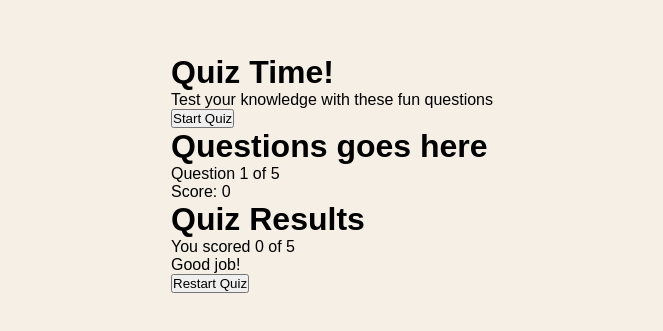
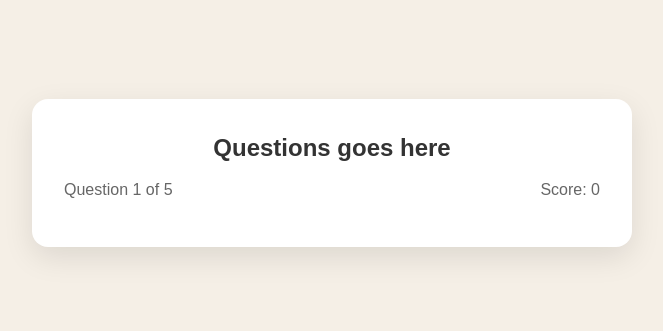
Before and after one commit to AbdulSalaamazimi/Quiz-Game, a plain HTML site: page index.html in a window 1280 px wide. Shown: the part 227-558 px from the top of the page, without its empty margins (308-971 px from the left). Drawn offline with Linux system fonts and the light colour scheme.

Commit message:
CSS Update
Styling start page and some of questions page

```diff
--- a/index.html
+++ b/index.html
@@ -8,16 +8,16 @@
 </head>
 <body>
     <div class="container">
-        <div class="screen active" id="start-screen">
+        <div class="screen " id="start-screen">
             <h1>Quiz Time!</h1>
             <p>Test your knowledge with these fun questions</p>
             <button id="start-btn">Start Quiz</button>
         </div>
 
-        <div class="screen" id="quiz-screen">
+        <div class="screen active" id="quiz-screen">
             <div class="quiz-header">
                 <h1 id="question-text">Questions goes here</h1>
-                <div>
+                <div class="quiz-info">
                     <p>Question <span id="current-question">1</span> of <span>5</span></p>
                     <p>Score: <span id="score">0</span></p>
                 </div>
--- a/style.css
+++ b/style.css
@@ -14,5 +14,50 @@ body {
     min-height: 100vh;
     padding: 1rem;
     font-family: sans-serif;
+}
 
+.container {
+    background: white;
+    border-radius: 1rem;
+    box-shadow: 0 10px 30px rgba(0, 0, 0, 0.1);
+    width: 100%;
+    max-width: 600px;
+    overflow: hidden;
+    position: relative;
 }
+
+/* Screen */
+
+.screen {
+    display: none;
+    padding: 2rem;
+    text-align: center;
+}
+
+.active {
+    display: block;
+}
+
+#start-screen h1 {
+    color: #e86a33;
+    margin-bottom: 20px;
+    font-size: 2.5rem;
+}
+
+.quiz-header {
+    margin-bottom: 1rem;
+}
+
+#question-text {
+    font-size: 1.5rem;
+    color: #333;
+    margin-bottom: 1rem;
+    line-height: 1.4;
+}
+
+.quiz-info {
+    display: flex;
+    justify-content: space-between;
+    color: #666;
+    margin-bottom: 10px;
+}
```
